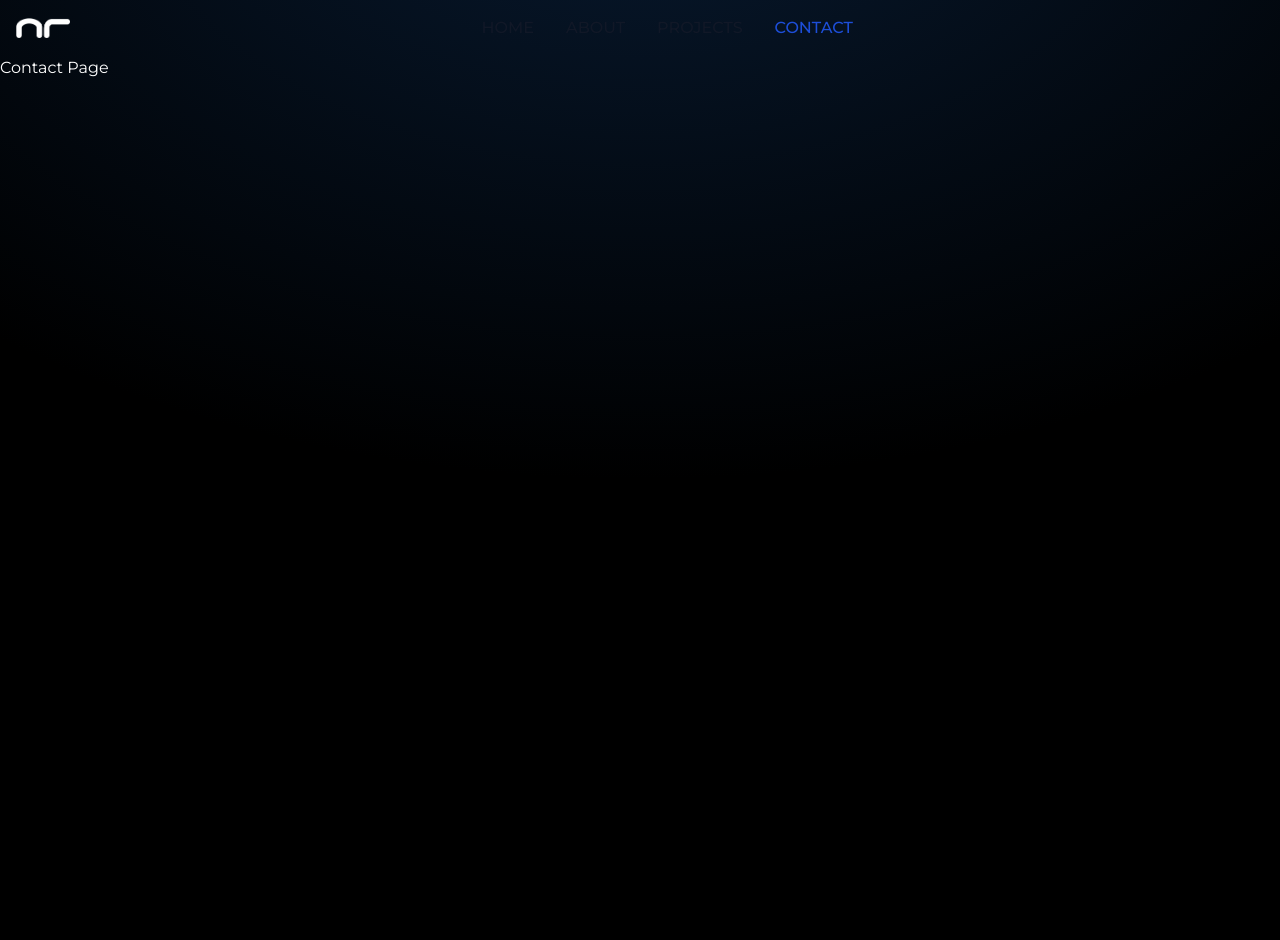
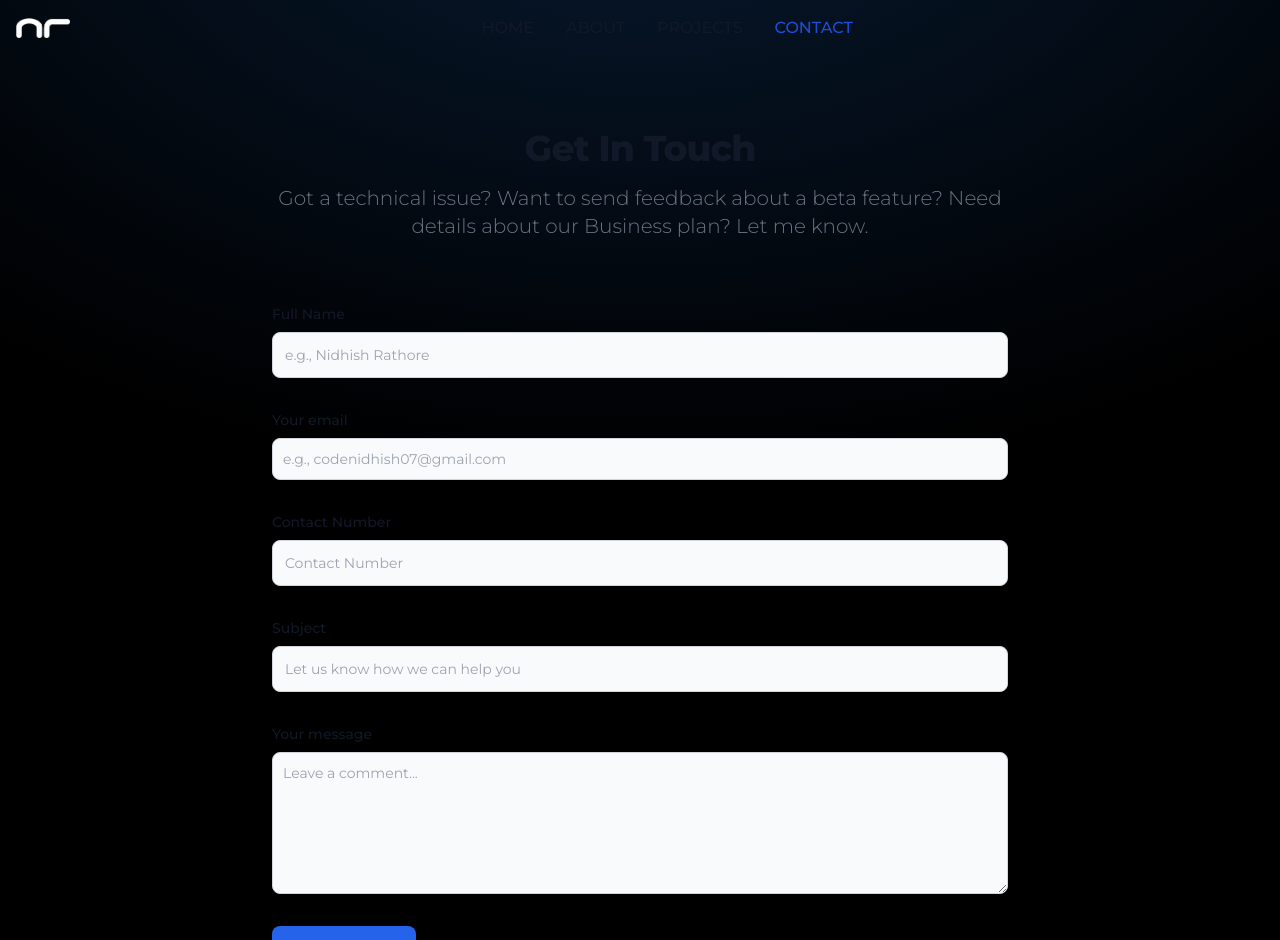
Before and after one commit to Nidhish-Dev/Portfolio-new, a React (Vite) app: page /contact in a window 1280 px wide. Shown: the top 940 px of the page. Before the commit the page ends 800 px from the top, so only its background shows below. Built offline with nearby package versions, Linux system fonts and the light colour scheme.

Commit message:
contact section added

```diff
--- a/package.json
+++ b/package.json
@@ -10,6 +10,7 @@
     "preview": "vite preview"
   },
   "dependencies": {
+    "firebase": "^10.12.4",
     "react": "^18.3.1",
     "react-dom": "^18.3.1",
     "react-icons": "^5.2.1",
--- a/src/components/Navbar.jsx
+++ b/src/components/Navbar.jsx
@@ -1,15 +1,16 @@
 import React, { useState } from "react";
-import { useLocation, Link } from "react-router-dom"; // Import Link for internal navigation
+import { useLocation, Link } from "react-router-dom";
 
 const Navbar = () => {
   const [isOpen, setIsOpen] = useState(false);
-  const location = useLocation(); // Use to get the current path
+  const location = useLocation();
 
   const toggleMenu = () => {
+    console.log("Toggle Menu Clicked");
     setIsOpen(!isOpen);
   };
 
-  // Function to check if the link is active
+
   const isActive = (path) => location.pathname === path;
 
   return (
@@ -20,7 +21,7 @@ const Navbar = () => {
           className="flex items-center space-x-3 rtl:space-x-reverse"
         >
           <img src="/nr.png" className="h-5" alt="Flowbite Logo" />{" "}
-          {/* Adjusted image size */}
+
         </Link>
         <div className="flex md:order-2 space-x-3 md:space-x-0 rtl:space-x-reverse">
           <button
--- /dev/null
+++ b/src/firebase.js
@@ -0,0 +1,16 @@
+import { initializeApp } from 'firebase/app';
+import { getFirestore, collection, addDoc } from 'firebase/firestore';
+const firebaseConfig = {
+    apiKey: "AIzaSyChzozpR2ECP9x7Yg0EaRa25pKpnCqmeps",
+    authDomain: "portfolio-contactsection.firebaseapp.com",
+    projectId: "portfolio-contactsection",
+    storageBucket: "portfolio-contactsection.appspot.com",
+    messagingSenderId: "766192045888",
+    appId: "1:766192045888:web:58c7b1296f5f4acea9f4a5",
+    measurementId: "G-1B4VYMBEQ2"
+};
+
+const app = initializeApp(firebaseConfig);
+const db = getFirestore(app);
+
+export { db, collection, addDoc };
--- a/src/pages/Contact.jsx
+++ b/src/pages/Contact.jsx
@@ -1,14 +1,146 @@
-import React from 'react'
+import React, { useState } from 'react';
 import Navbar from '../components/Navbar';
+import { db, collection, addDoc } from '../firebase';
+
 const Contact = () => {
+  const [name, setName] = useState('');
+  const [email, setEmail] = useState('');
+  const [mobile, setMobile] = useState('');
+  const [subject, setSubject] = useState('');
+  const [message, setMessage] = useState('');
+  const [submitStatus, setSubmitStatus] = useState(''); // State to track submission status
+
+  const handleSubmit = async (e) => {
+    e.preventDefault();
+
+    // Check if any of the required fields are empty
+    if (!name || !email || !mobile || !subject || !message) {
+      alert("All fields are required.");
+      return;
+    }
+
+    try {
+      const docRef = await addDoc(collection(db, 'contacts'), {
+        name: name,
+        email: email,
+        mobile: mobile,
+        subject: subject,
+        message: message,
+        timestamp: new Date(),
+      });
+
+      // console.log('Document written with ID: ', docRef.id);
+
+      // Clear form fields
+      setName('');
+      setEmail('');
+      setMobile('');
+      setSubject('');
+      setMessage('');
+
+      // Alert success message
+      alert("Message sent successfully!, I will reply You soon!");
+    } catch (error) {
+      console.error("Error sending message:", error);
+      alert("Error sending message. Please try again later.");
+    }
+  };
+
   return (
-    < >
+    <>
       <Navbar />
-      <div className="contact-container">
-      Contact Page
+      <div className="contact-container mt-10">
+        <section style={{ backgroundColor: 'transparent' }} className="bg-transparent dark:bg-transparent">
+          <div className="py-8 px-4 mx-auto max-w-screen-md">
+            <h2 className="mb-4 text-4xl tracking-tight font-extrabold text-center text-gray-900 dark:text-white">
+              Get In Touch
+            </h2>
+            <p className="mb-8 lg:mb-16 font-light text-center text-gray-500 dark:text-gray-400 sm:text-xl">
+              Got a technical issue? Want to send feedback about a beta feature? Need details about our Business plan? Let me know.
+            </p>
+
+            <form onSubmit={handleSubmit} className="space-y-8">
+              <div>
+                <label htmlFor="name" className="block mb-2 text-sm font-medium text-gray-900 dark:text-gray-300">
+                  Full Name
+                </label>
+                <input
+                  value={name}
+                  onChange={(e) => setName(e.target.value)} // Update state on change
+                  type="text"
+                  id="name"
+                  className="block p-3 w-full text-sm text-gray-900 bg-gray-50 rounded-lg border border-gray-300 shadow-sm focus:ring-primary-500 focus:border-primary-500 dark:bg-gray-700 dark:border-gray-600 dark:placeholder-gray-400 dark:text-white dark:focus:ring-primary-500 dark:focus:border-primary-500 dark:shadow-sm-light"
+                  placeholder="e.g., Nidhish Rathore"
+                  required
+                />
+              </div>
+              <div>
+                <label htmlFor="email" className="block mb-2 mt-4 text-sm font-medium text-gray-900 dark:text-gray-300">
+                  Your email
+                </label>
+                <input
+                  value={email}
+                  onChange={(e) => setEmail(e.target.value)} // Update state on change
+                  type="email"
+                  id="email"
+                  className="shadow-sm bg-gray-50 border border-gray-300 text-gray-900 text-sm rounded-lg focus:ring-primary-500 focus:border-primary-500 block w-full p-2.5 dark:bg-gray-700 dark:border-gray-600 dark:placeholder-gray-400 dark:text-white dark:focus:ring-primary-500 dark:focus:border-primary-500 dark:shadow-sm-light"
+                  placeholder="e.g., codenidhish07@gmail.com"
+                  required
+                />
+              </div>
+              <div>
+                <label htmlFor="mobile" className="block mb-2 text-sm font-medium text-gray-900 dark:text-gray-300">
+                  Contact Number
+                </label>
+                <input
+                  value={mobile}
+                  onChange={(e) => setMobile(e.target.value)} // Update state on change
+                  type="tel"
+                  id="mobile"
+                  className="block p-3 w-full text-sm text-gray-900 bg-gray-50 rounded-lg border border-gray-300 shadow-sm focus:ring-primary-500 focus:border-primary-500 dark:bg-gray-700 dark:border-gray-600 dark:placeholder-gray-400 dark:text-white dark:focus:ring-primary-500 dark:focus:border-primary-500 dark:shadow-sm-light"
+                  placeholder="Contact Number"
+                  required
+                />
+              </div>
+              <div>
+                <label htmlFor="subject" className="block mb-2 text-sm font-medium text-gray-900 dark:text-gray-300">
+                  Subject
+                </label>
+                <input
+                  value={subject}
+                  onChange={(e) => setSubject(e.target.value)} // Update state on change
+                  type="text"
+                  id="subject"
+                  className="block p-3 w-full text-sm text-gray-900 bg-gray-50 rounded-lg border border-gray-300 shadow-sm focus:ring-primary-500 focus:border-primary-500 dark:bg-gray-700 dark:border-gray-600 dark:placeholder-gray-400 dark:text-white dark:focus:ring-primary-500 dark:focus:border-primary-500 dark:shadow-sm-light"
+                  placeholder="Let us know how we can help you"
+                  required
+                />
+              </div>
+              <div className="sm:col-span-2">
+                <label htmlFor="message" className="block mb-2 text-sm font-medium text-gray-900 dark:text-gray-400">
+                  Your message
+                </label>
+                <textarea
+                  value={message}
+                  onChange={(e) => setMessage(e.target.value)} // Update state on change
+                  id="message"
+                  rows="6"
+                  className="block p-2.5 w-full text-sm text-gray-900 bg-gray-50 rounded-lg shadow-sm border border-gray-300 focus:ring-primary-500 focus:border-primary-500 dark:bg-gray-700 dark:border-gray-600 dark:placeholder-gray-400 dark:text-white dark:focus:ring-primary-500 dark:focus:border-primary-500"
+                  placeholder="Leave a comment..."
+                ></textarea>
+              </div>
+              <button
+                type="submit"
+                className="py-3 px-5 text-sm font-medium text-center text-white rounded-lg bg-blue-600 hover:bg-blue-700 focus:ring-4 focus:outline-none focus:ring-blue-300 dark:bg-blue-500 dark:hover:bg-blue-600 dark:focus:ring-blue-800"
+              >
+                Send message
+              </button>
+            </form>
+          </div>
+        </section>
       </div>
     </>
-  )
-}
+  );
+};
 
-export default Contact
+export default Contact;
```
Also changed, not shown: 2 other files (tests, documents, lock files or other folders).
